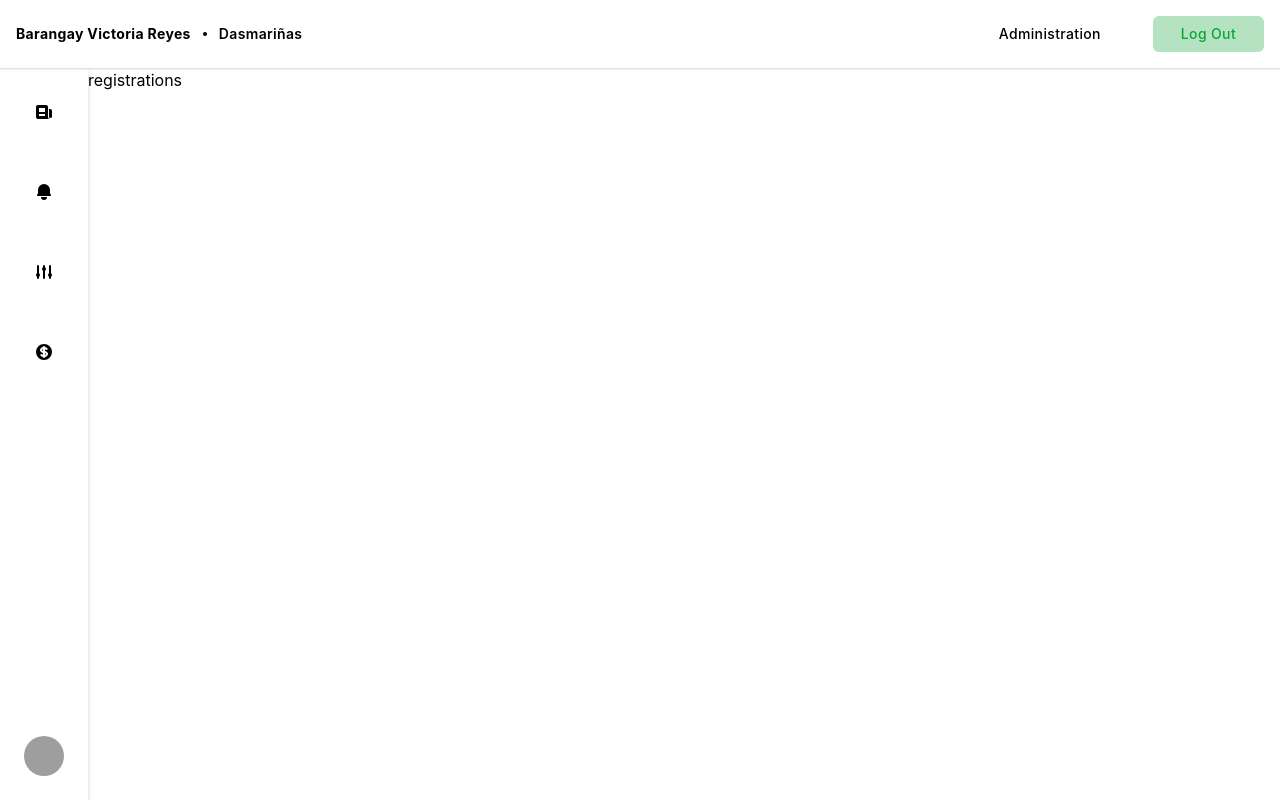
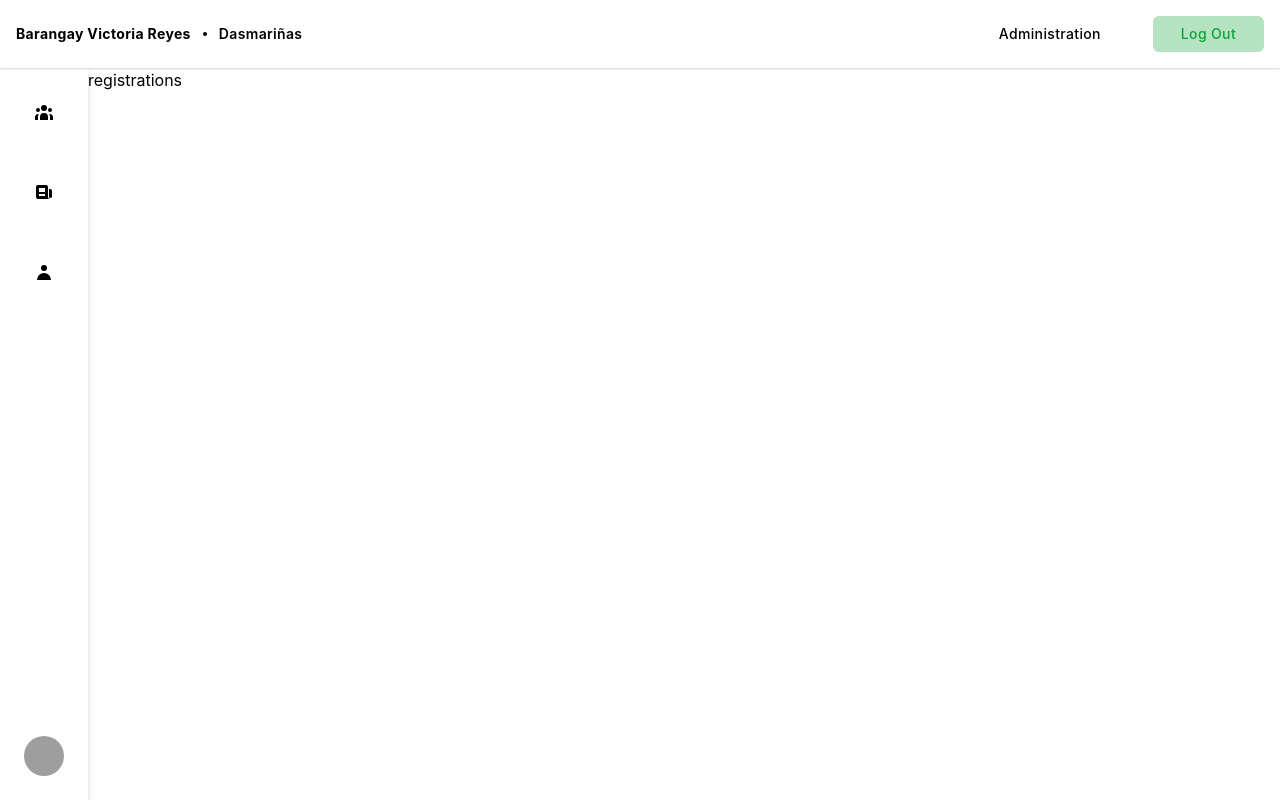
Before and after one commit to jzztn/barangay-victoria-reyes, a Next.js app: page /admin/profile in a window 1280 px wide. Built offline with nearby package versions, Linux system fonts and the light colour scheme; no server answers; the database is empty; grey boxes are pictures that could not be loaded.

Commit message:
Fix side panel

```diff
--- a/components/section/side-panel.tsx
+++ b/components/section/side-panel.tsx
@@ -4,15 +4,21 @@ import {
   BellIcon,
   AdjustmentsIcon,
   CurrencyDollarIcon,
+  HomeIcon,
+  UserGroupIcon,
+  UserIcon,
 } from '@heroicons/react/solid'
 
 interface IProps {
   image: any
-  name: string
+  name?: string
+  admin: boolean
 }
-const SidePanel = ({ image, name }: IProps) => {
+const SidePanel = ({ image, name, admin }: IProps) => {
   return (
-    <div className='hidden lg:block'>
+    <>
+      {!admin ? (
+        <div className="hidden lg:block">
           <div className="h-full grid grid-rows-[1fr,auto] gap-5 jusitfy-center p-6 shadow-md shadow-gray/50">
             <div className="flex flex-col gap-10">
               <Icon
@@ -50,6 +56,40 @@ const SidePanel = ({ image, name }: IProps) => {
             </div>
           </div>
         </div>
+      ) : (
+        <div className="hidden lg:block">
+          <div className="h-full grid grid-rows-[1fr,auto] gap-5 jusitfy-center p-6 shadow-md shadow-gray/50">
+            <div className="flex flex-col gap-10">
+              <Icon
+                Type={UserGroupIcon}
+                circleSize="w-10 h-10"
+                iconSize="w-5 h-5"
+                color={false}
+                link='/admin'
+              />
+              <Icon
+                Type={NewspaperIcon}
+                circleSize="w-10 h-10"
+                iconSize="w-5 h-5"
+                color={false}
+                link='/admin/requests'
+              />
+              <Icon
+                Type={UserIcon}
+                circleSize="w-10 h-10"
+                iconSize="w-5 h-5"
+                color={false}
+                link='/admin/profile'
+              />
+            </div>
+
+            <div className="w-10 h-10 rounded-full overflow-hidden">
+              <img src={image} alt="Admin Profile" className="w-full h-full" />
+            </div>
+          </div>
+        </div>
+      )}
+    </>
   )
 }
 
```
Lines whose indentation alone changed are shown as unchanged.
